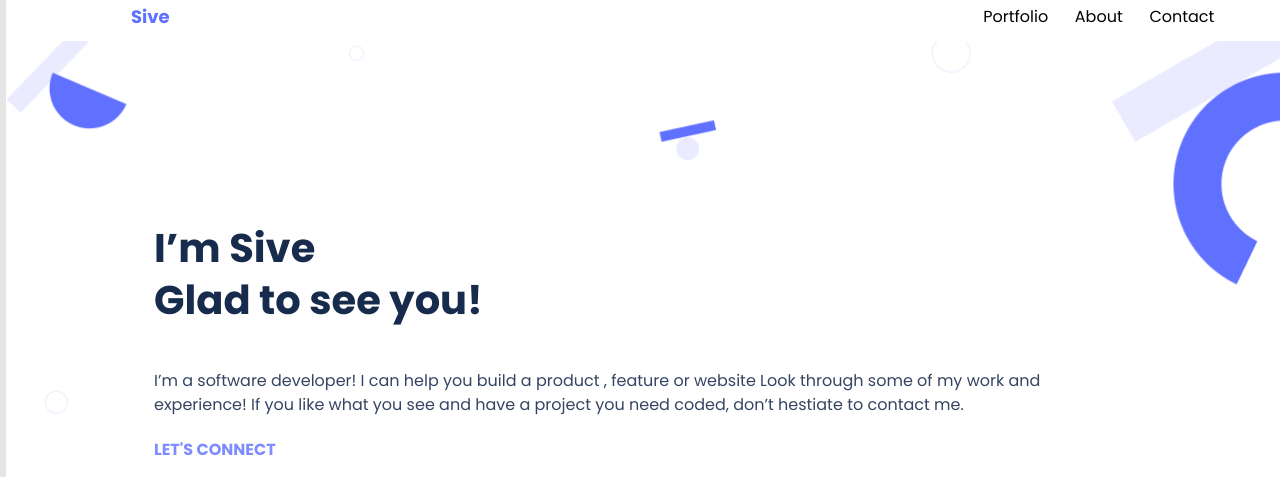
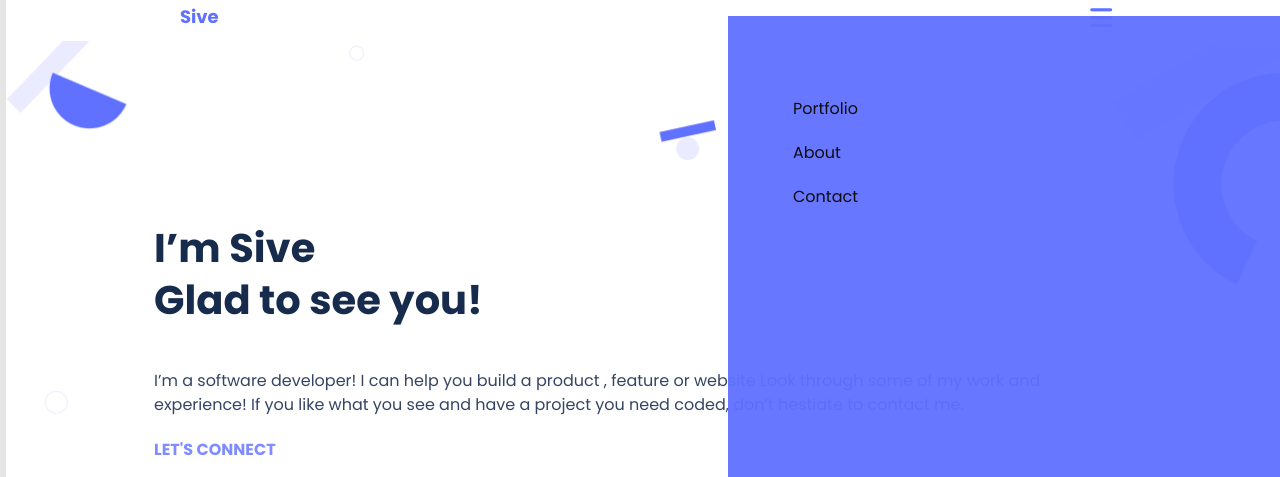
Before and after one commit to SiveMdluli/My-Portfolio, a website: page index.html in a window 1280 px wide. Shown: the top 477 px of the page. Drawn offline with Linux system fonts and the light colour scheme.

Commit message:
Add javascript to make page more responsive

```diff
--- a/index.html
+++ b/index.html
@@ -22,12 +22,14 @@
     <header>
         <a href="#" id="logo" class="name-logo">Sive</a>
         <nav class="navbar">
-            <img src="icons/union.png" alt="humburger" class="humburger">
-            <ul id="nav-items">
-                <li class="nav-item"><a href="#">Portfolio</a></li>
-                <li class="nav-item"><a href="#">About</a></li>
-                <li class="nav-item"><a href="#">Contact</a></li>
+            <ul id="navMenu">
+                <li onclick="closeMenu()" class="nav-item"><a href="#" class="nav-link">Portfolio</a></li>
+                <li onclick="closeMenu()" class="nav-item"><a href="#" class="nav-link">About</a></li>
+                <li onclick="closeMenu()" class="nav-item"><a href="#" class="nav-link">Contact</a></li>
+                <i id="close" class="fas fa-times" onclick="closeMenu()"></i>
             </ul>
+            <i class="fa-solid fa-bars humburger" id="open" onclick="openMenu()"></i>
+
         </nav>
     </header>
 
@@ -252,6 +254,7 @@
             </ul>
         </form>
     </section>
+    <script type="text/javascript" src="script.js"></script>
 </body>
 
 </html>
--- a/package.json
+++ b/package.json
@@ -10,6 +10,10 @@
   "author": "",
   "license": "ISC",
   "devDependencies": {
+    "babel-eslint": "^10.1.0",
+    "eslint": "^7.32.0",
+    "eslint-config-airbnb-base": "^14.2.1",
+    "eslint-plugin-import": "^2.27.5",
     "hint": "^7.1.5",
     "stylelint": "^13.13.1",
     "stylelint-config-standard": "^21.0.0",
--- /dev/null
+++ b/script.js
@@ -0,0 +1,7 @@
+const navMenu = document.getElementById("navMenu");
+function openMenu() {
+    navMenu.style.right = "0";
+}
+function closeMenu() {
+    navMenu.style.right = "-768px";
+}
--- a/style.css
+++ b/style.css
@@ -44,6 +44,82 @@ header {
   display: none;
 }
 
+
+nav ul li {
+  list-style: none;
+  display: block;
+  margin: 25px;
+}
+
+nav ul li a {
+  color: #fff;
+  text-decoration: none;
+  position: relative;
+  height: 24px;
+  width: 251px;
+  left: 0;
+  top: 8px;
+  font-size: 32px;
+  font-weight: 550;
+  line-height: 44px;
+  letter-spacing: 0;
+  text-align: left;
+}
+
+nav ul li ::after {
+  content: "";
+  width: 0;
+  height: 3px;
+  background: #6070ff;
+  position: absolute;
+  left: 0;
+  bottom: -6px;
+  transition: 0.5s;
+}
+
+nav ul li a:hover::after {
+  width: 100%;
+}
+
+nav ul {
+  background: #6070ff;
+  position: fixed;
+  top: 0;
+  right: -768px;
+  width: 100%;
+  height: 100vh;
+  padding-top: 50px;
+  z-index: 2;
+  transition: right 1s;
+  opacity: 0.95;
+}
+
+#close {
+  position: absolute;
+  right: 45px;
+  top: 20px;
+  cursor: pointer;
+  height: 12px;
+  width: 12px;
+  border-radius: 0;
+  color: #fff;
+  font-size: 25px;
+}
+
+#open {
+  display: block;
+  font-size: 25px;
+  top: 40px;
+  border-radius: 0;
+  color: #6070ff;
+  right: 60px;
+}
+
+.humburger {
+  font-size: 1.6rem;
+  cursor: pointer;
+  color: #6070ff;
+}
 .header-info-secion {
   display: flex;
   justify-content: center;
```
Also changed, not shown: .eslintrc.json (added), 1 other file.
